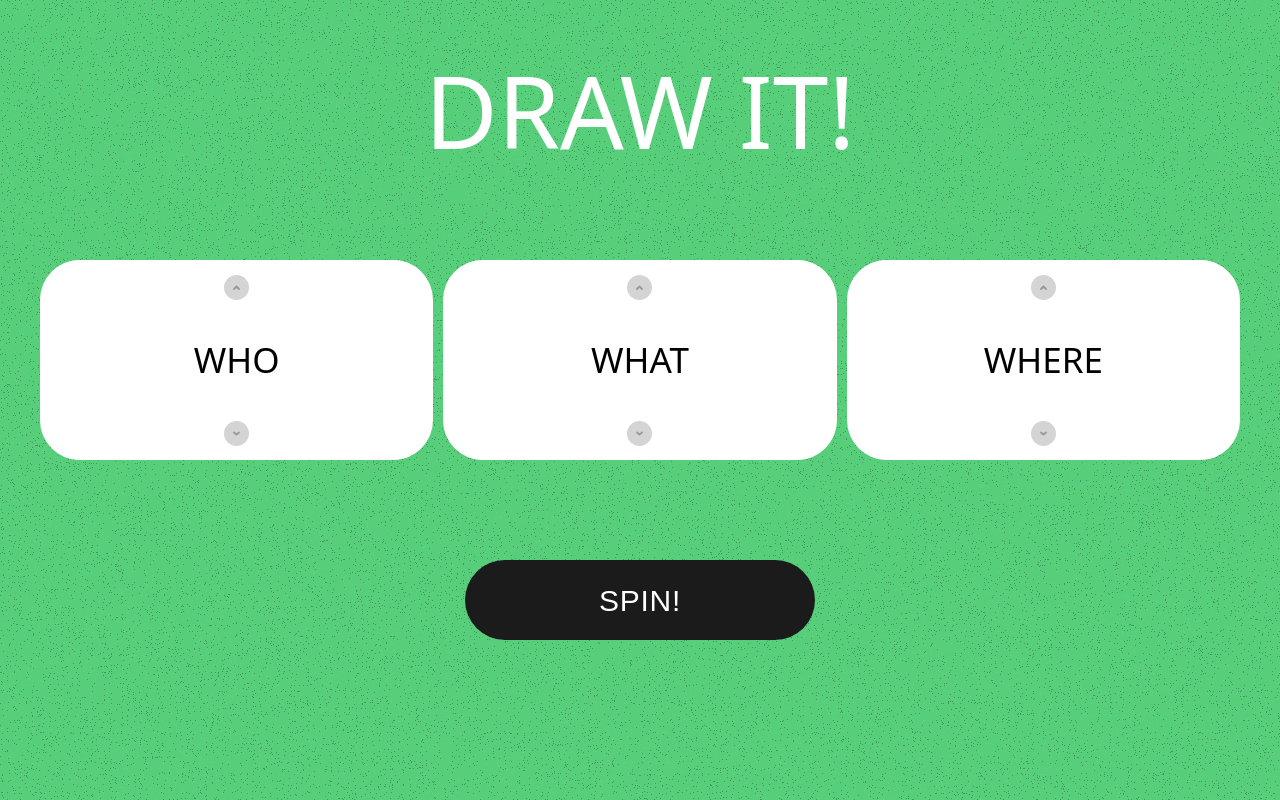
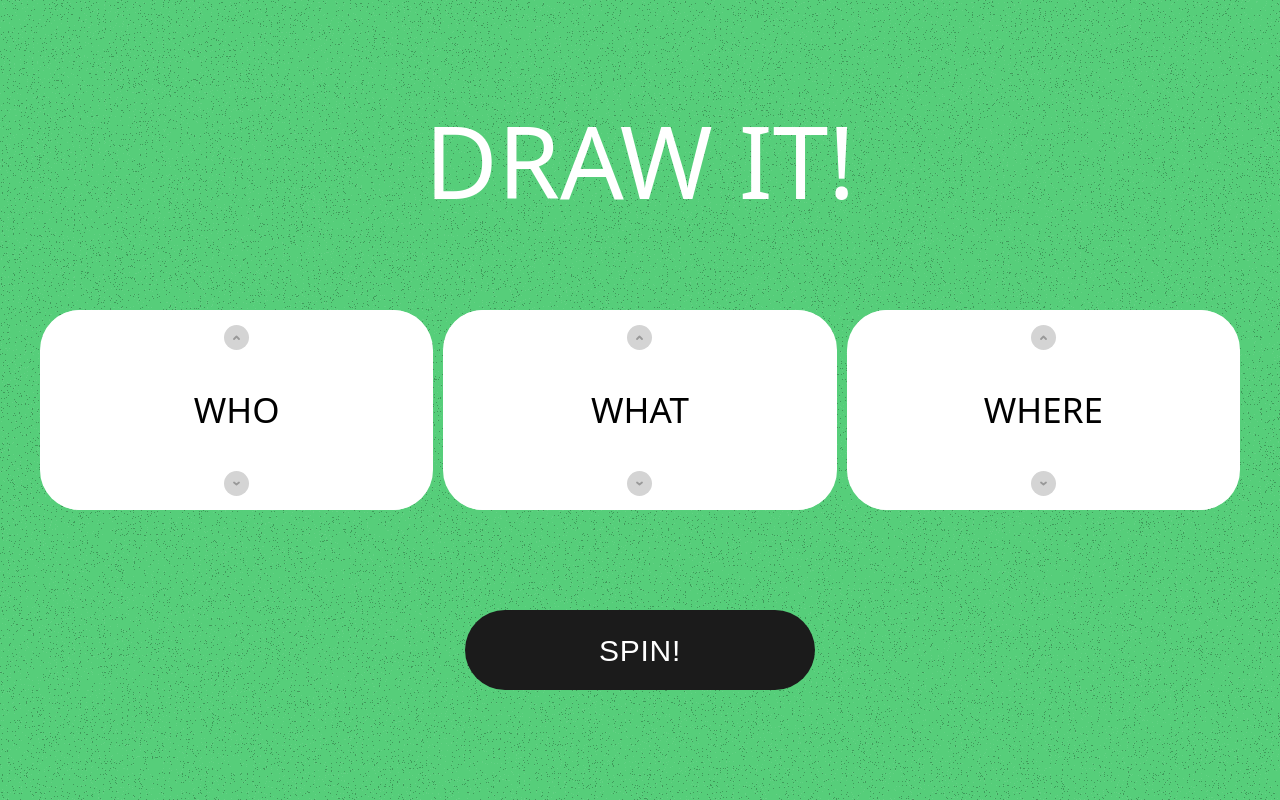
Before and after one commit to siongeng2909/draw-it, a React (Vite) app: page / in a window 1280 px wide. Built offline with nearby package versions, Linux system fonts and the light colour scheme; a web font is replaced by a local one.

Commit message:
style: remove vertical padding and revert to vertical centering

```diff
--- a/src/App.jsx
+++ b/src/App.jsx
@@ -99,7 +99,7 @@ export default function App() {
       </svg>
 
       {/* ── Content layer ── */}
-      <div className="relative z-10 min-h-screen w-full flex flex-col items-center justify-start pt-[60px] pb-[40px] px-[20px] sm:px-[40px] md:pt-[60px] md:pb-[60px] md:px-[40px] gap-[40px] md:gap-[100px]">
+      <div className="relative z-10 min-h-screen w-full flex flex-col items-center justify-center py-0 px-[20px] sm:px-[40px] md:px-[40px] gap-[40px] md:gap-[100px]">
 
         {/* Title */}
         <h1 className="text-white text-center font-bogle select-none text-[65px] sm:text-[80px] md:text-[100px] leading-none">
```
